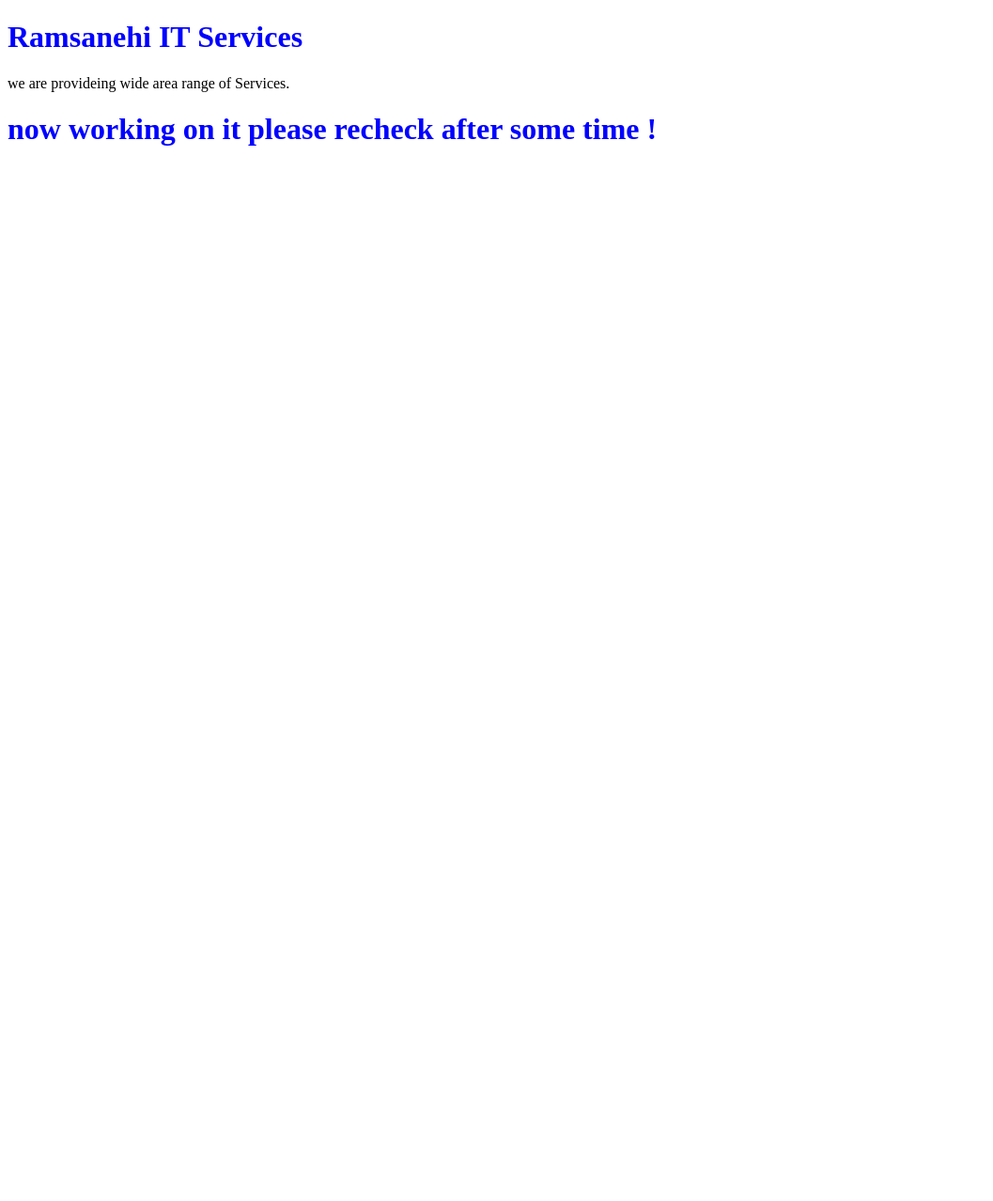
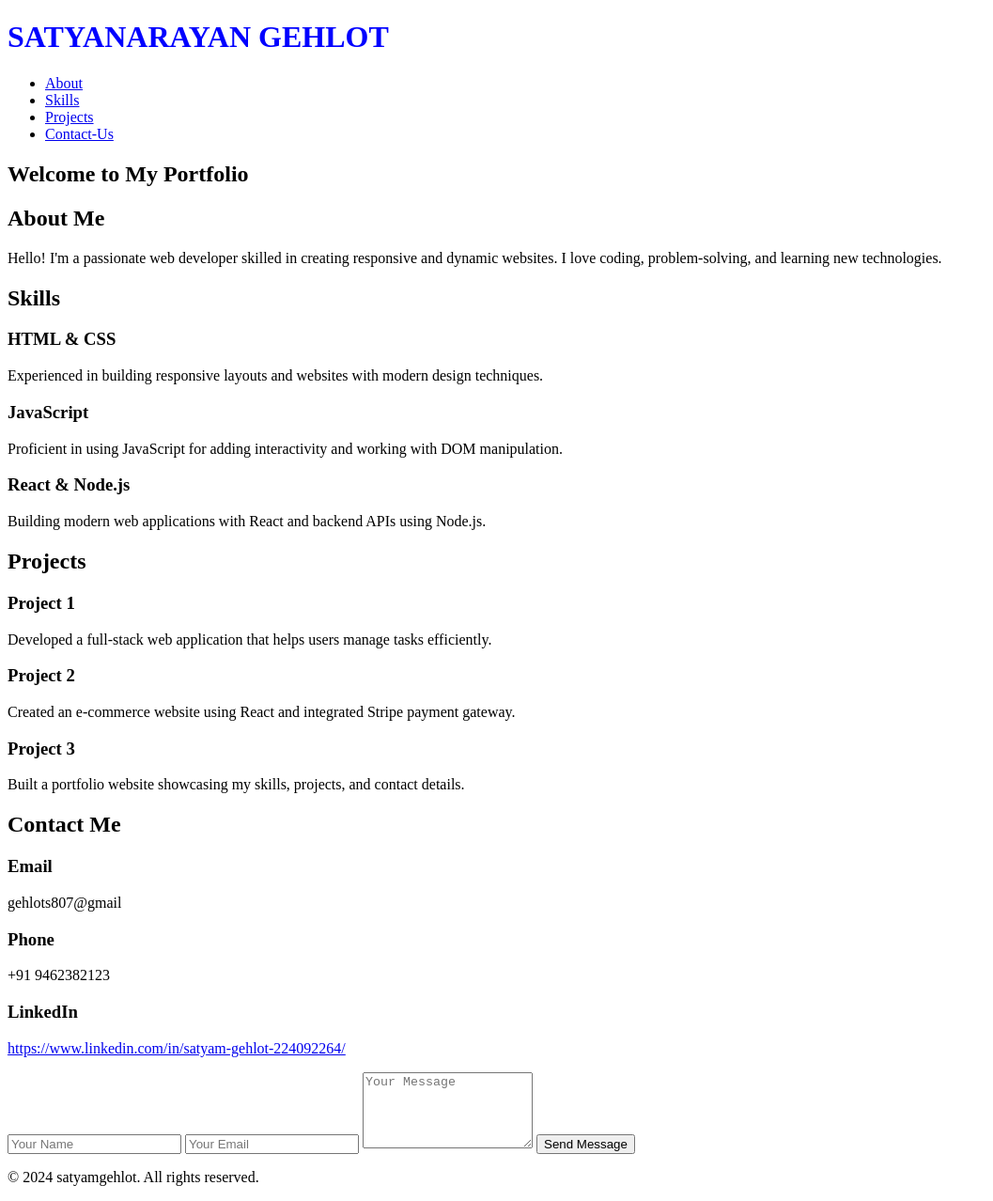
Before and after one commit to satyam2123/satyam2123.github.io, a plain HTML site: page index.html in a window 1280 px wide. Shown: the whole page at 94% size, without its empty margins (0-1057 px from the left). Before the commit the page ends 800 px from the top, so only its background shows below. Drawn offline with Linux system fonts and the light colour scheme.

Commit message:
Update index.html
adding portfolio website

```diff
--- a/index.html
+++ b/index.html
@@ -3,12 +3,88 @@
 <head>
     <meta charset="UTF-8">
     <meta name="viewport" content="width=device-width, initial-scale=1.0">
-    <title>My site</title>
+    <meta http-equiv="X-UA-Compatible" content="ie=edge">
+    <title>Web Developer Portfolio</title>
     <link rel="stylesheet" href="style.css">
 </head>
 <body>
-    <h1>Ramsanehi IT Services</h1>
-    <p> we are provideing wide area range of Services.</p>
-    <h1> now working on it please recheck after some time !</h1>
+    <header>
+        <h1>SATYANARAYAN GEHLOT</h1>
+        <nav>
+            <ul>
+                <li><a href="#about">About</a></li>
+                <li><a href="#skills">Skills</a></li>
+                <li><a href="#projects">Projects</a></li>
+                <li><a href="#contact">Contact-Us</a></li>
+            </ul>
+        </nav>
+    </header>
+
+    <section class="hero">
+        <h2>Welcome to My Portfolio</h2>
+    </section>
+
+    <section id="about" class="container">
+        <h2>About Me</h2>
+        <p>Hello! I'm a passionate web developer skilled in creating responsive and dynamic websites. I love coding, problem-solving, and learning new technologies.</p>
+    </section>
+
+    <section id="skills" class="container skills">
+        <h2>Skills</h2>
+        <div class="skill">
+            <h3>HTML & CSS</h3>
+            <p>Experienced in building responsive layouts and websites with modern design techniques.</p>
+        </div>
+        <div class="skill">
+            <h3>JavaScript</h3>
+            <p>Proficient in using JavaScript for adding interactivity and working with DOM manipulation.</p>
+        </div>
+        <div class="skill">
+            <h3>React & Node.js</h3>
+            <p>Building modern web applications with React and backend APIs using Node.js.</p>
+        </div>
+    </section>
+
+    <section id="projects" class="container projects">
+        <h2>Projects</h2>
+        <div class="project">
+            <h3>Project 1</h3>
+            <p>Developed a full-stack web application that helps users manage tasks efficiently.</p>
+        </div>
+        <div class="project">
+            <h3>Project 2</h3>
+            <p>Created an e-commerce website using React and integrated Stripe payment gateway.</p>
+        </div>
+        <div class="project">
+            <h3>Project 3</h3>
+            <p>Built a portfolio website showcasing my skills, projects, and contact details.</p>
+        </div>
+    </section>
+
+    <section id="contact" class="container contact">
+        <h2>Contact Me</h2>
+        <div class="contact-info">
+            <h3>Email</h3>
+            <p>gehlots807@gmail</p>
+        </div>
+        <div class="contact-info">
+            <h3>Phone</h3>
+            <p>+91 9462382123</p>
+        </div>
+        <div class="contact-info">
+            <h3>LinkedIn</h3>
+            <p><a href="https://linkedin.com/in/yourprofile" target="_blank">https://www.linkedin.com/in/satyam-gehlot-224092264/</a></p>
+        </div>
+        <form>
+            <input type="text" name="name" placeholder="Your Name" required>
+            <input type="email" name="email" placeholder="Your Email" required>
+            <textarea name="message" rows="5" placeholder="Your Message" required></textarea>
+            <input type="submit" value="Send Message">
+        </form>
+    </section>
+
+    <footer>
+        <p>&copy; 2024 satyamgehlot. All rights reserved.</p>
+    </footer>
 </body>
 </html>
```
